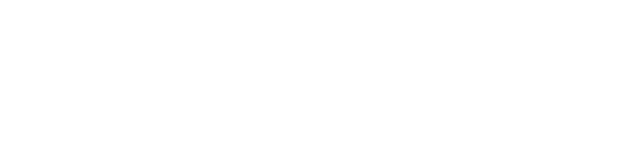
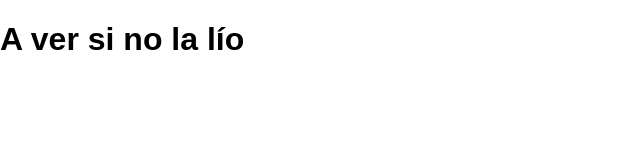
Before and after one commit to DorianTrazos/poke-memory, a plain HTML site: page index.html in a window 1280 px wide. Shown: the whole page, without its empty margins (0-640 px from the left). Drawn offline with Linux system fonts and the light colour scheme.

Commit message:
Update index.html

```diff
--- a/index.html
+++ b/index.html
@@ -7,6 +7,7 @@
     <title>Document</title>
   </head>
   <body>
+    <h1>A ver si no la lío</h1>
     <script src="./js/scripts.js"></script>
   </body>
 </html>
```
